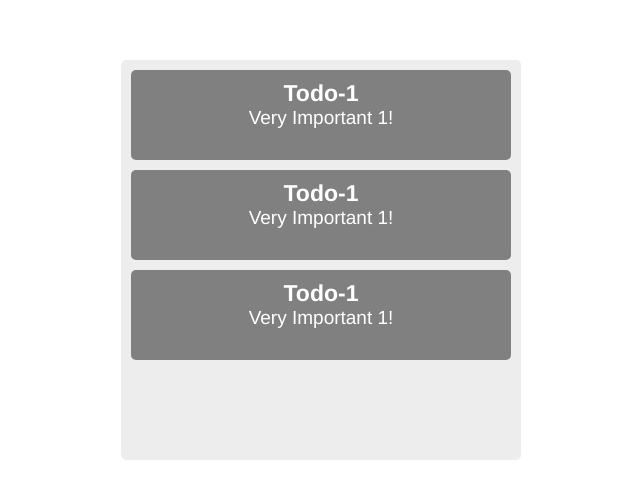
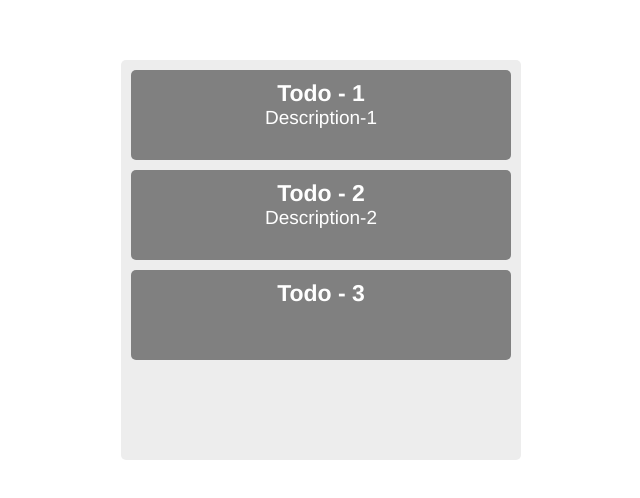
Before and after one commit to blackbird71SR/Vue-Todo-App, a Vue app: page / in a window 1280 px wide. Shown: the top 498 px of the page, without its empty margins (319-959 px from the left). Built offline with nearby package versions, Linux system fonts and the light colour scheme.

Commit message:
Props for TodoItem

```diff
--- a/src/components/TodoItem.vue
+++ b/src/components/TodoItem.vue
@@ -1,15 +1,26 @@
 <template>
 	<div class="todo-item">
 		<div class="todo-item-container">
-			<div class="todo-item-content-title">Todo-1</div>
-			<div class="todo-item-content-description">Very Important 1!</div>
+			<div class="todo-item-content-title">{{ title }}</div>
+			<div class="todo-item-content-description">{{ description }}</div>
 		</div>
 	</div>
 </template>
 
 <script>
 export default {
-	name: 'TodoItem'
+	name: 'TodoItem',
+	props: {
+		title: {
+			type: String,
+			required: true,
+			default: 'Default Title'
+		},
+		description: {
+			type: String,
+			required: false
+		}
+	}
 }
 </script>
 
--- a/src/components/TodoList.vue
+++ b/src/components/TodoList.vue
@@ -1,8 +1,8 @@
 <template>
 	<div class="todo-list">
-		<TodoItem />
-		<TodoItem />
-		<TodoItem />
+		<TodoItem v-bind:title="'Todo - 1'" v-bind:description="'Description-1'" />
+		<TodoItem :title="'Todo - 2'" :description="'Description-2'" />
+		<TodoItem :title="'Todo - 3'" />
 	</div>
 </template>
 
```
